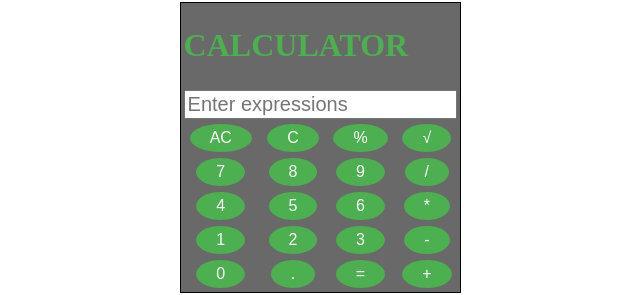
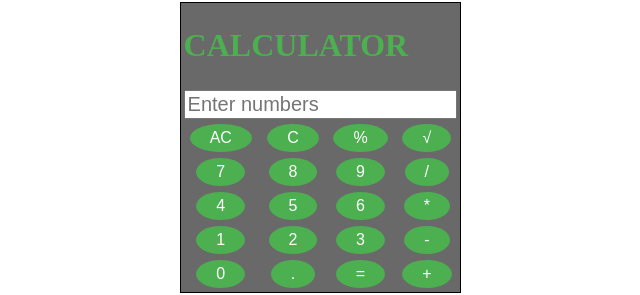
Before and after one commit to arjunsq/Devops, a website: page public/index.html in a window 1280 px wide. Shown: the part 132-427 px from the top of the page, 334-974 px from the left. Drawn offline with Linux system fonts and the light colour scheme.

Commit message:
Update index.html

```diff
--- a/public/index.html
+++ b/public/index.html
@@ -49,7 +49,7 @@
 
        	  </tr>
        	  <tr>
-       	    <td colspan="4"> <input type="text" id="demo" style="font-size: 15pt" placeholder="Enter expressions" name="screen" ></input> </td>
+       	    <td colspan="4"> <input type="text" id="demo" style="font-size: 15pt" placeholder="Enter numbers" name="screen" ></input> </td>
 
        	  </tr>
 
```
